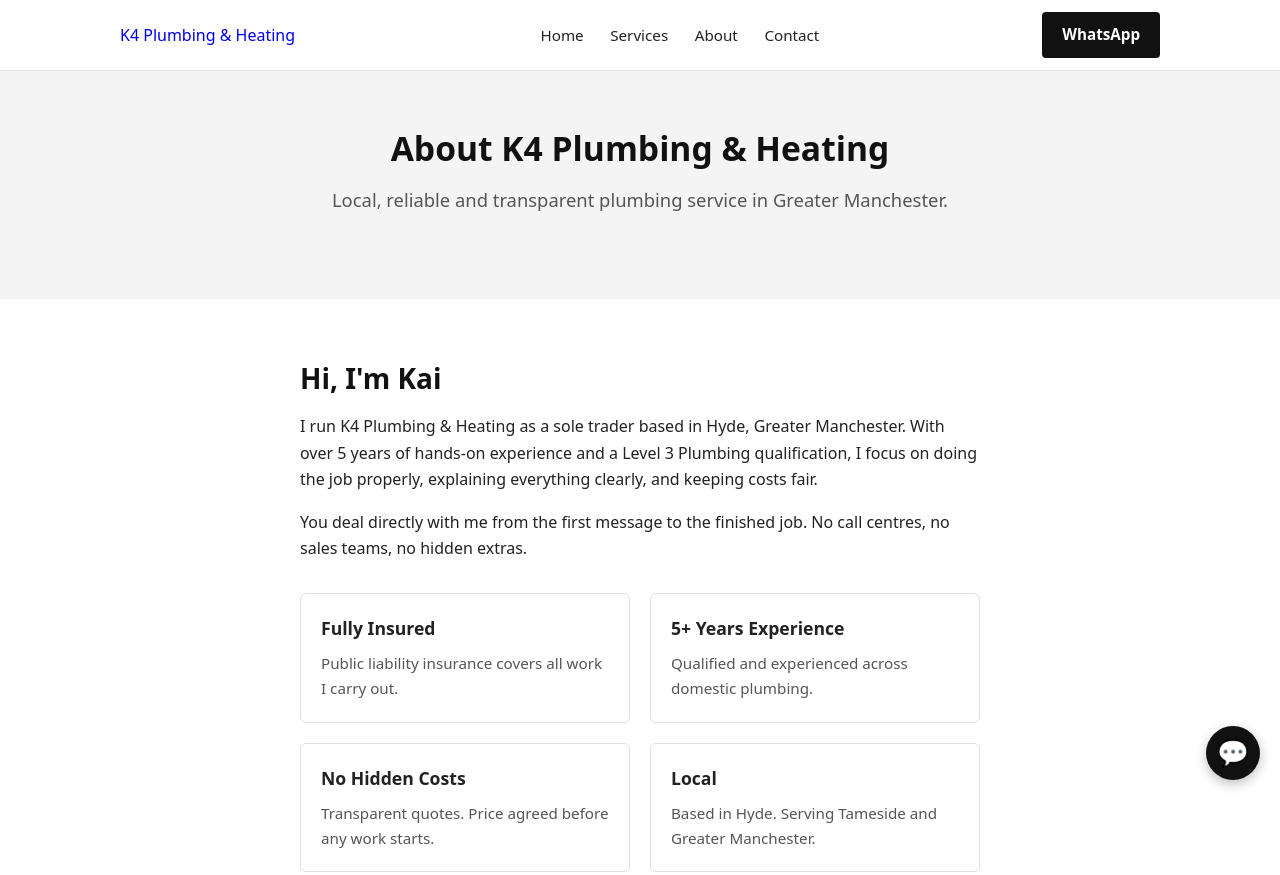
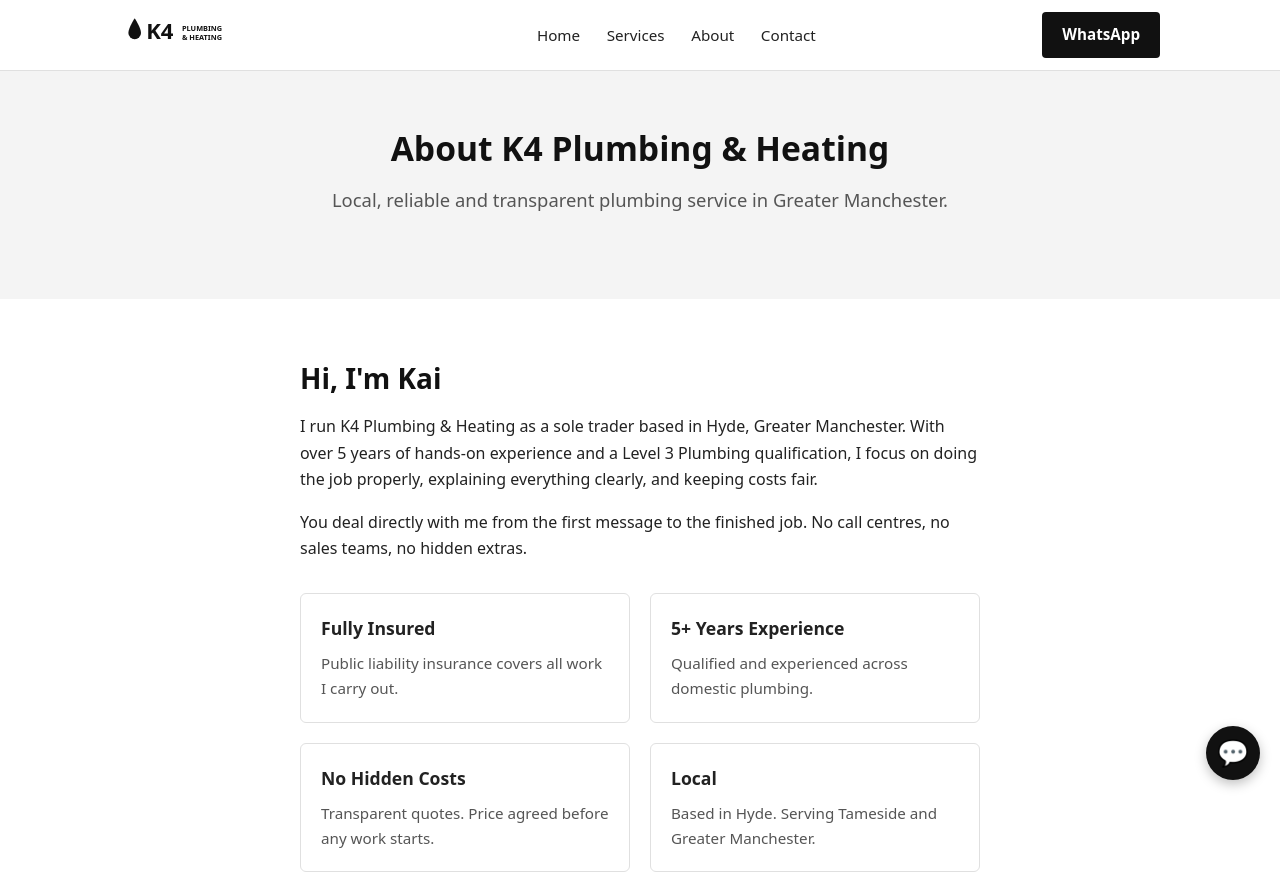
Before and after one commit to sz2fz66ygs-hue/k4-plumbing-heating, a plain HTML site: page about.html in a window 1280 px wide. Shown: the top 875 px of the page. Drawn offline with Linux system fonts and the light colour scheme.

Commit message:
Add logo and remove green

```diff
--- a/about.html
+++ b/about.html
@@ -10,14 +10,21 @@
 <body>
 <header>
   <div class="container header-inner">
-    <a href="index.html" class="logo">K4 Plumbing & Heating</a>
+    <a href="index.html" class="logo">
+      <svg xmlns="http://www.w3.org/2000/svg" viewBox="0 0 320 80" height="42">
+        <path fill="#111" d="M28 8c0 0-12 18-12 28a12 12 0 0 0 24 0c0-10-12-28-12-28z"/>
+        <text x="50" y="48" font-family="system-ui,Arial,sans-serif" font-weight="800" font-size="42" fill="#111">K4</text>
+        <text x="118" y="32" font-family="system-ui,Arial,sans-serif" font-weight="600" font-size="14" fill="#111">PLUMBING</text>
+        <text x="118" y="50" font-family="system-ui,Arial,sans-serif" font-weight="600" font-size="14" fill="#111">& HEATING</text>
+      </svg>
+    </a>
     <nav>
       <a href="index.html">Home</a>
       <a href="services.html">Services</a>
       <a href="about.html">About</a>
       <a href="contact.html">Contact</a>
     </nav>
-    <a href="https://wa.me/447888142154?text=Hi%20Kai,%20I%20need%20a%20plumbing%20quote" class="btn btn-whatsapp">WhatsApp</a>
+    <a href="https://wa.me/447888142154?text=Hi%20Kai,%20I%20need%20a%20plumbing%20quote" class="btn">WhatsApp</a>
   </div>
 </header>
 
@@ -44,7 +51,7 @@
     <p style="margin-top: 2rem;">I do not carry out any boiler, gas or central heating system work as I am not gas registered.</p>
 
     <div style="margin-top: 2rem;">
-      <a href="https://wa.me/447888142154?text=Hi%20Kai,%20I'd%20like%20to%20discuss%20a%20job" class="btn btn-whatsapp">WhatsApp Me</a>
+      <a href="https://wa.me/447888142154?text=Hi%20Kai,%20I'd%20like%20to%20discuss%20a%20job" class="btn">WhatsApp Me</a>
       <a href="contact.html" class="btn" style="margin-left:0.5rem;">Contact Details</a>
     </div>
   </div>
```
